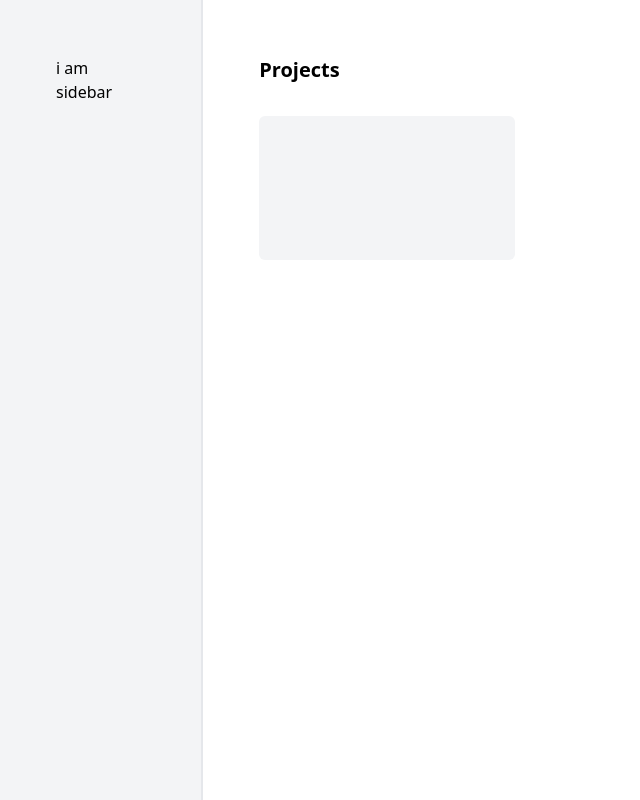
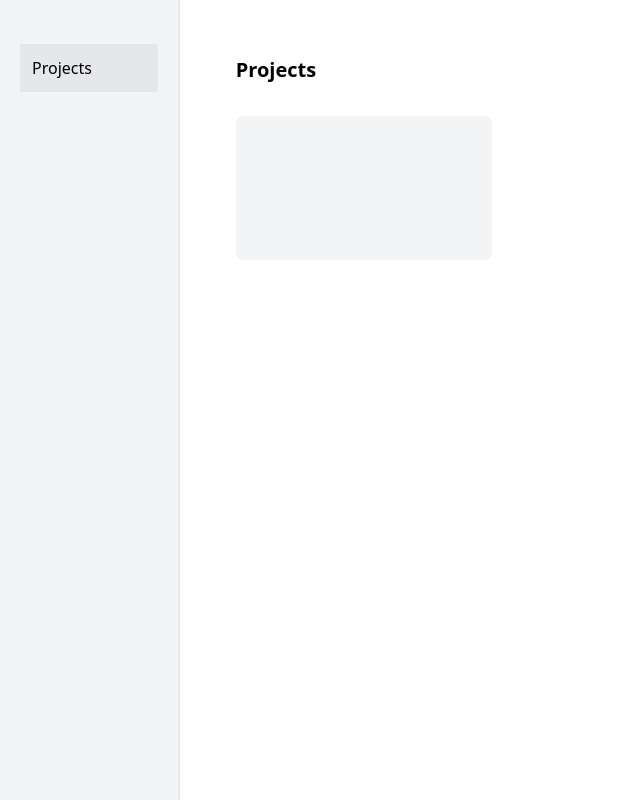
Before and after one commit to Ahmad-b1995/flow, a React (Create React App) app: page /#/dashboard/projects in a window 1280 px wide. Shown: the whole page, without its empty margins (0-640 px from the left). Built offline with nearby package versions, Linux system fonts and the light colour scheme; some icons are missing.

Commit message:
dashboard - projects

```diff
--- a/src/components/dashboard/sidebar/index.tsx
+++ b/src/components/dashboard/sidebar/index.tsx
@@ -1,9 +1,25 @@
 import React from "react";
+import {useLocation} from "react-router-dom";
+const menuItems = ["Projects"];
 
 export default function Sidebar() {
+  const location = useLocation();
+  console.log(location.pathname.slice());
+
   return (
-    <div className="bg-gray-100 border-r-2 h-screen w-64 p-14">
-      i am sidebar
+    <div className="bg-gray-100 border-r-2 h-screen w-64 py-11 px-5">
+      <ul>
+        {menuItems.map((item) => (
+          <li
+            className={`
+            hover:bg-gray-200 cursor-pointer p-3 rounded-sm
+              ${location.pathname.includes(item.toLowerCase()) && "bg-gray-200"}
+            `}
+          >
+            {item.charAt(0).toUpperCase() + item.slice(1)}
+          </li>
+        ))}
+      </ul>
     </div>
   );
 }
--- a/src/pages/Projects/index.tsx
+++ b/src/pages/Projects/index.tsx
@@ -1,11 +1,14 @@
 import React from "react";
-import { FaPlus } from "react-icons/fa6";
+import {FaPlus} from "react-icons/fa6";
 
 export default function Projects() {
   return (
     <div className="grid grid-cols-1 md:grid-cols-3 lg:grid-cols-5 xl:grid-cols-6">
-      <div className="card bg-gray-100 h-36 w-64 rounded-md flex items-center justify-center">
-      <FaPlus size={25} />
+      <div
+      className="card bg-gray-100 h-36 w-64 rounded-md flex items-center justify-center"
+      // onClick={}
+      >
+        <FaPlus size={25} />
       </div>
     </div>
   );
```
